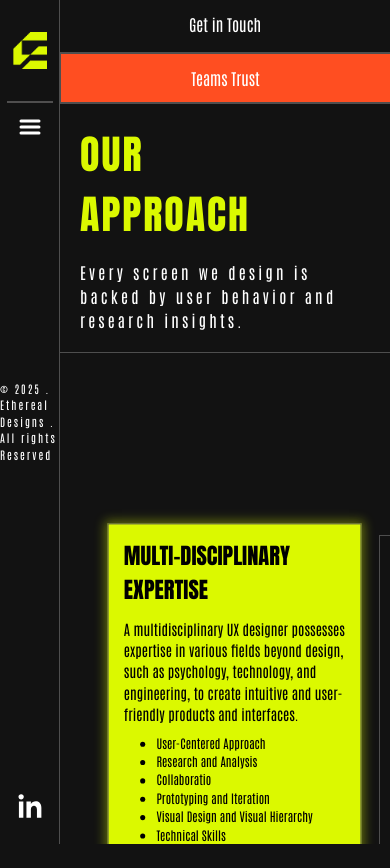
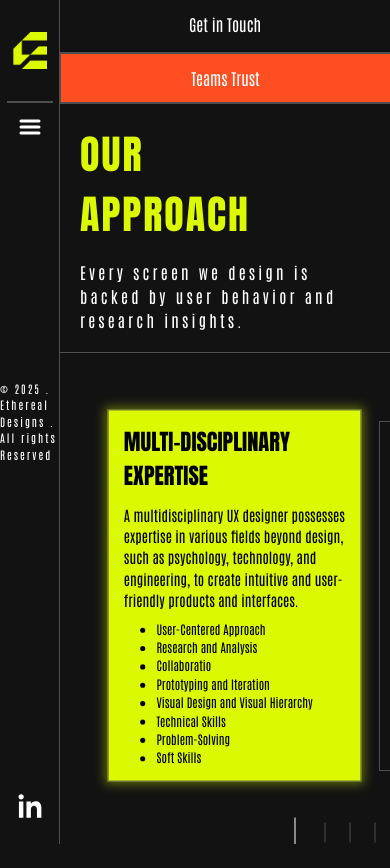
Before and after one commit to MariSankar3/Etherealdes, a Next.js app: page /teams-trust in a window 390 px wide. Built offline with nearby package versions, Linux system fonts and the light colour scheme.

Commit message:
teams-trustfix

```diff
--- a/app/teams-trust/components/RightSecContent.jsx
+++ b/app/teams-trust/components/RightSecContent.jsx
@@ -176,7 +176,7 @@ function RightSecContent({ setActiveIndex }) {
     /* ===== Semantic Section ===== */
     <section
       aria-labelledby="teams-trust-heading"
-      className="h-full w-full py-[20px] md:py-[20px] lg:py-[30px] xl:py-[40px] flex flex-col justify-center items-center md:border-l border-[#4E4E4E] gap-[10px] overflow-hidden ml-[20px] sm:ml-[0]"
+      className="h-full w-full py-[20px] md:py-[20px] lg:py-[30px] xl:py-[40px] flex flex-col sm:justify-center sm:items-center md:border-l border-[#4E4E4E] gap-[10px] overflow-hidden ml-[20px] sm:ml-[0]"
       itemScope
       itemType="https://schema.org/Service"
     >
@@ -272,7 +272,7 @@ function RightSecContent({ setActiveIndex }) {
 
       {/* ===== Mobile Indicators ===== */}
       <div
-        className="flex md:hidden flex-row gap-[5px] justify-end items-end mt-4"
+        className="flex md:hidden flex-row gap-[5px] justify-end items-end mt-1"
         aria-hidden="true"
       >
         {rightSecContentData.map((_, i) => (
```
